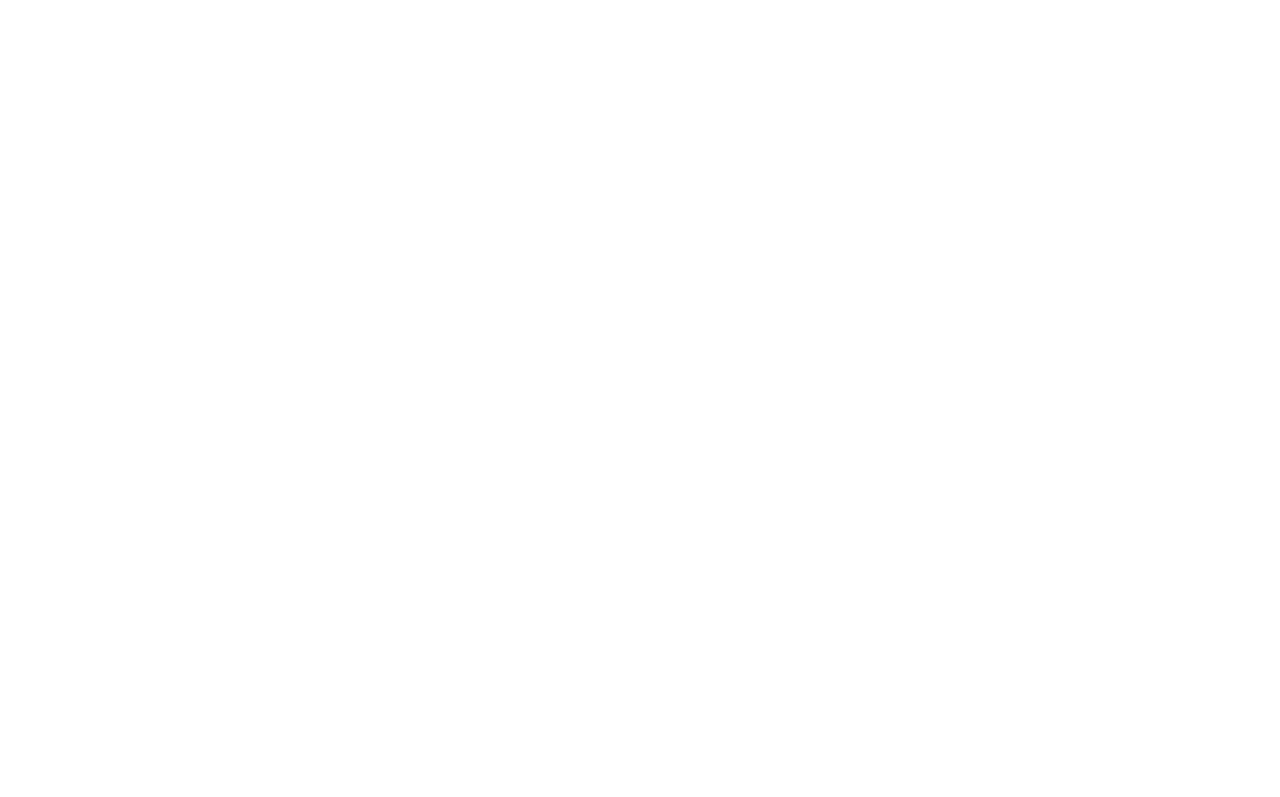
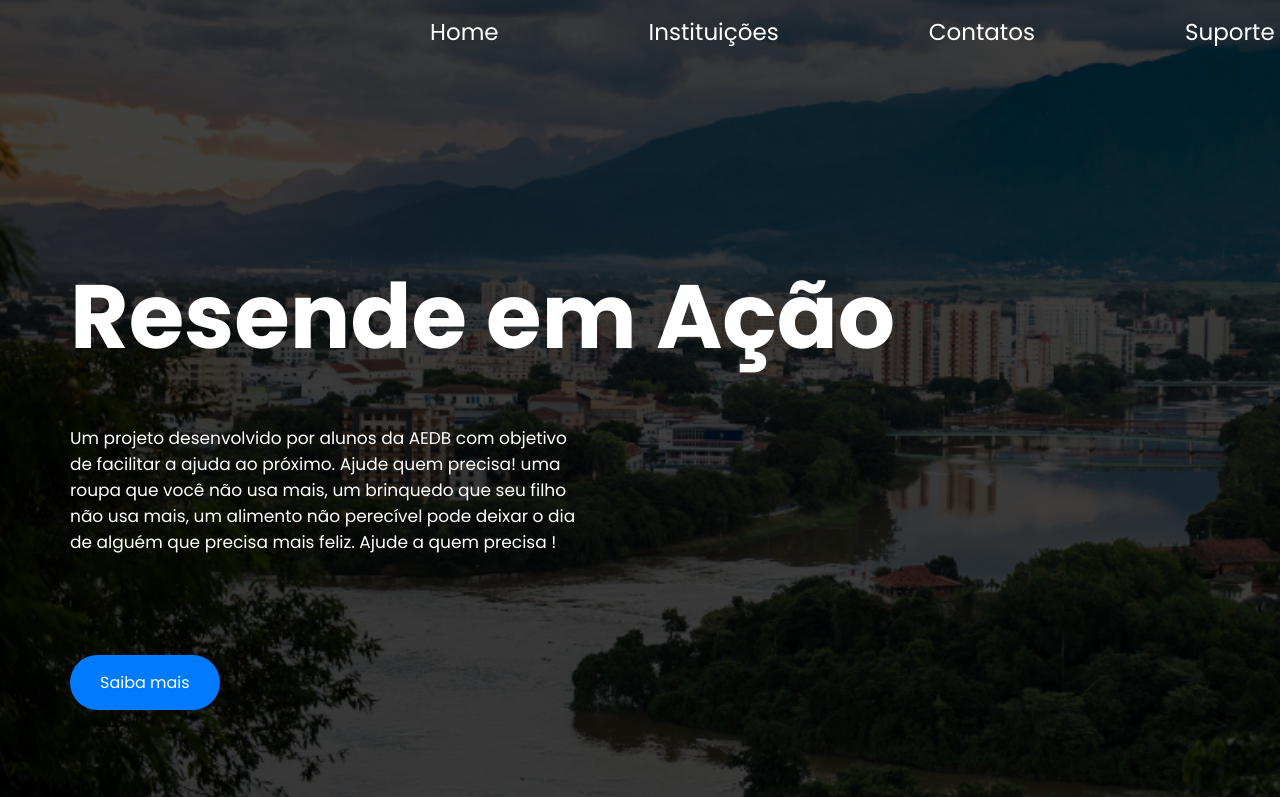
Before and after one commit to devrafael7/Resende-em-acao, a plain HTML site: page frontend/index.html in a window 1280 px wide. Shown: the top 797 px of the page. Drawn offline with Linux system fonts and the light colour scheme.

Commit message:
Construção da first page

```diff
--- a/frontend/css/style.css
+++ b/frontend/css/style.css
@@ -0,0 +1,104 @@
+@import url('https://fonts.googleapis.com/css2?family=Nunito+Sans:ital,opsz,wght@0,6..12,200..1000;1,6..12,200..1000&family=Poppins:ital,wght@0,100;0,200;0,300;0,400;0,500;0,600;0,700;0,800;0,900;1,100;1,200;1,300;1,400;1,500;1,600;1,700;1,800;1,900&display=swap');
+
+*{
+    font-family: 'Poppins', sans-serif;
+    scroll-behavior: smooth;
+    margin: 0;
+    padding: 0;
+
+}
+
+.divfrontimg{
+    background-image: url(/frontend/images/altosurubi1.jpg);
+    background-repeat: no-repeat;
+    background-size: cover;
+    height: 100vh;
+    width: 100%;
+}
+.divbackimg{
+    background-color: rgba(0, 0, 0, 0.747);
+    height: 100vh;
+    width: 100%;
+
+}
+.menu{
+    color: white;
+    display: flex;
+    background-color: transparent;
+    justify-content: center;
+
+}
+.itemMenu{
+    cursor: pointer;
+    font-size: 23px;
+    margin: 15px 100px 100px 50px;
+    list-style-type: none;
+
+}
+a{
+    all: unset;
+    cursor: pointer;
+}
+.header1{
+    position: fixed;
+    height: 70px;
+    background-color: rgba(0, 0, 0, 0);
+    padding-left: 380px;
+
+}
+.tit{
+    padding-left: 70px;
+    padding-top: 250px;
+    color: white;
+    font-size: 90px;
+    display: flex;
+    position: relative;
+    align-items: center;
+}
+.txt{
+    font-size: 17px;
+    padding-top: 40px;
+    padding-left: 70px;
+    color: white;
+    width: 40%;
+}
+.button1{
+    background-color: #007bff;
+    color: white;
+    border: none;
+    border-radius: 50px;
+    padding: 15px 30px;
+    font-size: 16px;
+    cursor: pointer;
+    margin-left: 70px;
+    margin-top: 100px;
+
+}
+.button1:hover{
+    background-color: #0056b3;
+}
+.PQDOAR{
+    width: 100%;
+    height: 100vh;
+    background-color: #000E17;
+
+}
+.sectionCards{
+    display: flex;
+}
+.card{
+    border-radius: 20px;
+    margin-top: 40px;
+    margin-left: 70px;
+    background-color: rgba(255, 255, 255, 0.562);
+    height: 350px;
+    width: 350px;
+}
+.titCard{
+    margin: 15px;
+
+}
+.txtCard{
+    margin: 15px;
+
+}
--- a/frontend/index.html
+++ b/frontend/index.html
@@ -3,9 +3,75 @@
 <head>
     <meta charset="UTF-8">
     <meta name="viewport" content="width=device-width, initial-scale=1.0">
-    <title>Resende em ação</title>
+    <link rel="stylesheet" href="css/style.css">
+    <title>ResendeAção</title>
 </head>
 <body>
+
+<div class="divfrontimg">
+    <div class="divbackimg">
+        <header class="header1">
+            <ul class="menu">
+                <li class="itemMenu">
+                    <a href="">Home</a>
+                </li>
+                <li class="itemMenu">
+                    <a href="">Instituições</a>
+                </li>
+                <li class="itemMenu">
+                    <a href="">Contatos</a>
+                </li>
+                <li class="itemMenu">
+                    <a href="">Suporte</a>
+                </li>
+                <li class="itemMenu">
+                    <a href="">Sobre nós</a>
+                </li>
+            </ul>
+        </header>
+
+
+
+        <h1 class="tit 1">Resende em Ação</h1>
+        <p class="txt 1">Um projeto desenvolvido por alunos da AEDB com objetivo de facilitar a ajuda ao próximo. Ajude quem precisa! uma roupa que você não usa mais, um brinquedo que seu filho não usa mais, um alimento não perecível pode deixar o dia de alguém que precisa mais feliz. Ajude a quem precisa !
+
+        </p>
+
+        <button class="button1">Saiba mais</button>
+    </div>
+
+</div>
+<div class="PQDOAR">
+    <h1 class="tit 2">Por que doar?</h1>
+    <p class="txt 2">Doar é um ato de generosidade. A prática da doação vai além de simplesmente oferecer recursos materiais: ela fortalece os laços comunitários, promove a solidariedade e cria um ambiente de empatia e cooperação.</p>
+
+    <section class="sectionCards">
+        <div class="card">
+            <h3 class="titCard">Promover a empatia e cooperação</h3>
+            <p class="txtCard"> A motivação para doar pode variar de pessoa para pessoa, mas geralmente está enraizada em sentimentos de altruísmo, empatia ou solidariedade.</p>
+
+        </div>
+
+        <div class="card">
+            <h3 class="titCard">Suprir necessidades básicas, como acesso à educação, saúde, alimentação</h3>
+            <p class="txtCard"> A motivação para doar pode variar de pessoa para pessoa, mas geralmente está enraizada em sentimentos de altruísmo, empatia ou solidariedade.</p>
+
+        </div>
+
+        <div class="card">
+            <h3 class="titCard"> Ajudar a praticar o desapego material</h3>
+            <p class="txtCard"> A motivação para doar pode variar de pessoa para pessoa, mas geralmente está enraizada em sentimentos de altruísmo, empatia ou solidariedade.</p>
+
+        </div>
+        <div class="card">
+            <h3 class="titCard"> Ajudar a praticar o desapego material</h3>
+            <p class="txtCard"> A motivação para doar pode variar de pessoa para pessoa, mas geralmente está enraizada em sentimentos de altruísmo, empatia ou solidariedade.</p>
+
+        </div>
+    </section>
+</div>
+
+
 
 
 </body>
```
Also changed, not shown: frontend/images/823fe7ba-fb2b-4f07-b6fd-faac504a1fb8.png (deleted), frontend/images/altosurubi1.jpg (added).
